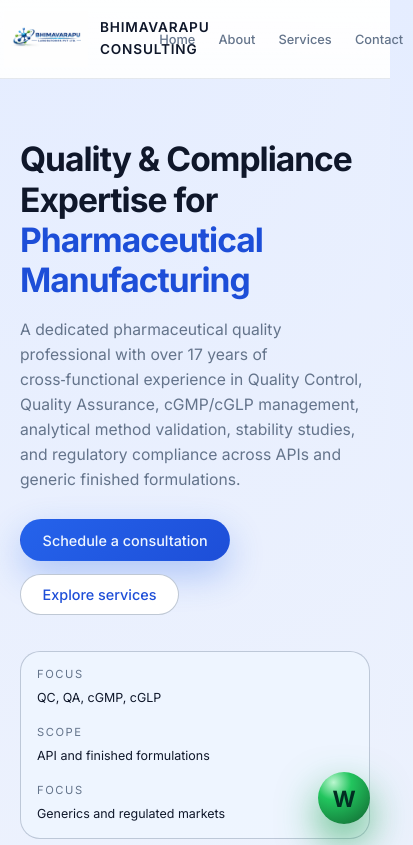
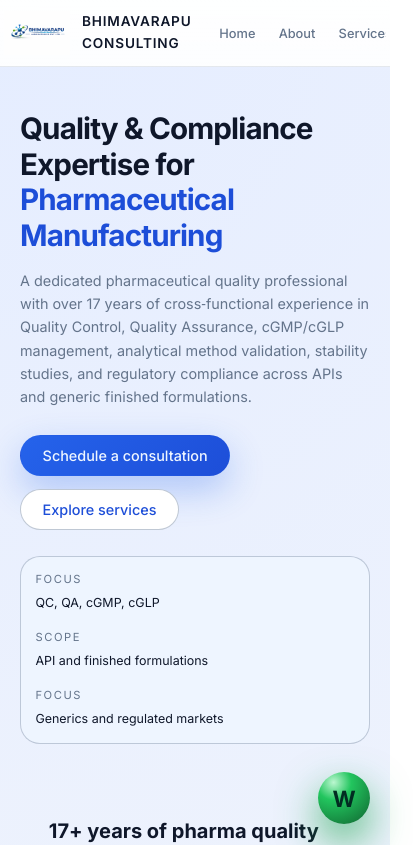
Before and after one commit to Teja220/Bhimavarapu-Labs, a React (Vite) app: page / in a window 390 px wide. Shown: the top 845 px of the page, 413 px wide, since content can reach past the window. Built offline with nearby package versions, Linux system fonts and the light colour scheme.

Commit message:
Update Bhimavarapu site content, favicon, and mobile layout

```diff
--- a/src/style.css
+++ b/src/style.css
@@ -558,3 +558,61 @@ button {
     align-items: flex-start;
   }
 }
+
+/* Small-screen refinements */
+@media (max-width: 600px) {
+  body {
+    font-size: 15px;
+  }
+
+  .logo-image {
+    height: 44px;
+  }
+
+  .section {
+    padding: 3.25rem 0;
+  }
+
+  .hero {
+    padding-top: 2.75rem;
+  }
+
+  .hero-content h1 {
+    font-size: 1.85rem;
+  }
+
+  .hero-subtitle {
+    font-size: 0.9rem;
+  }
+
+  .hero-meta {
+    margin-top: 1.6rem;
+    padding-inline: 0.9rem;
+  }
+
+  .navbar-inner {
+    gap: 0.75rem;
+  }
+
+  .nav-links {
+    overflow-x: auto;
+  }
+
+  .nav-link {
+    white-space: nowrap;
+  }
+
+  .services-grid,
+  .contact-grid,
+  .about-highlights {
+    gap: 1.2rem;
+  }
+
+  .card {
+    padding-inline: 1.05rem;
+  }
+
+  .contact-list {
+    font-size: 0.88rem;
+  }
+}
```
